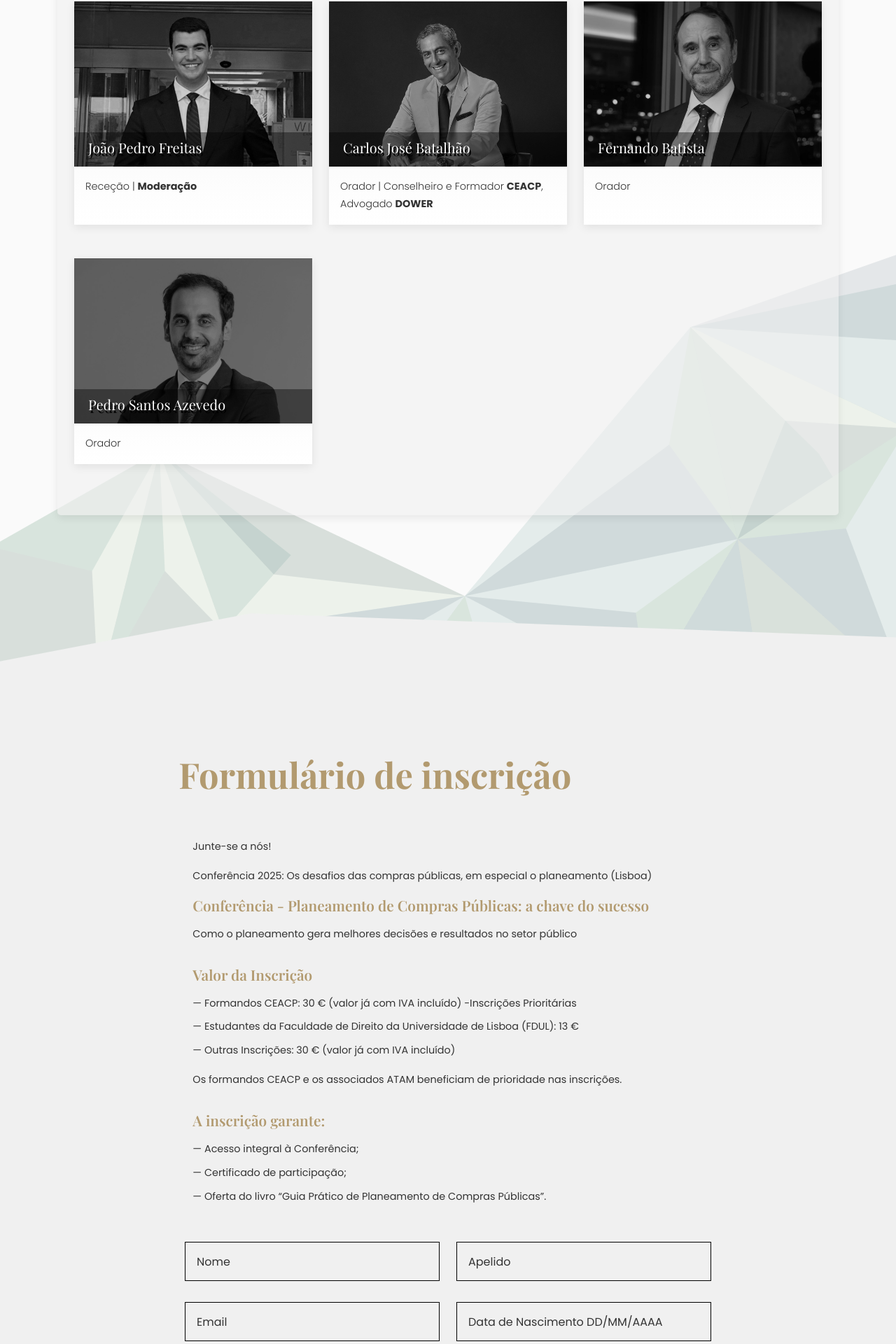
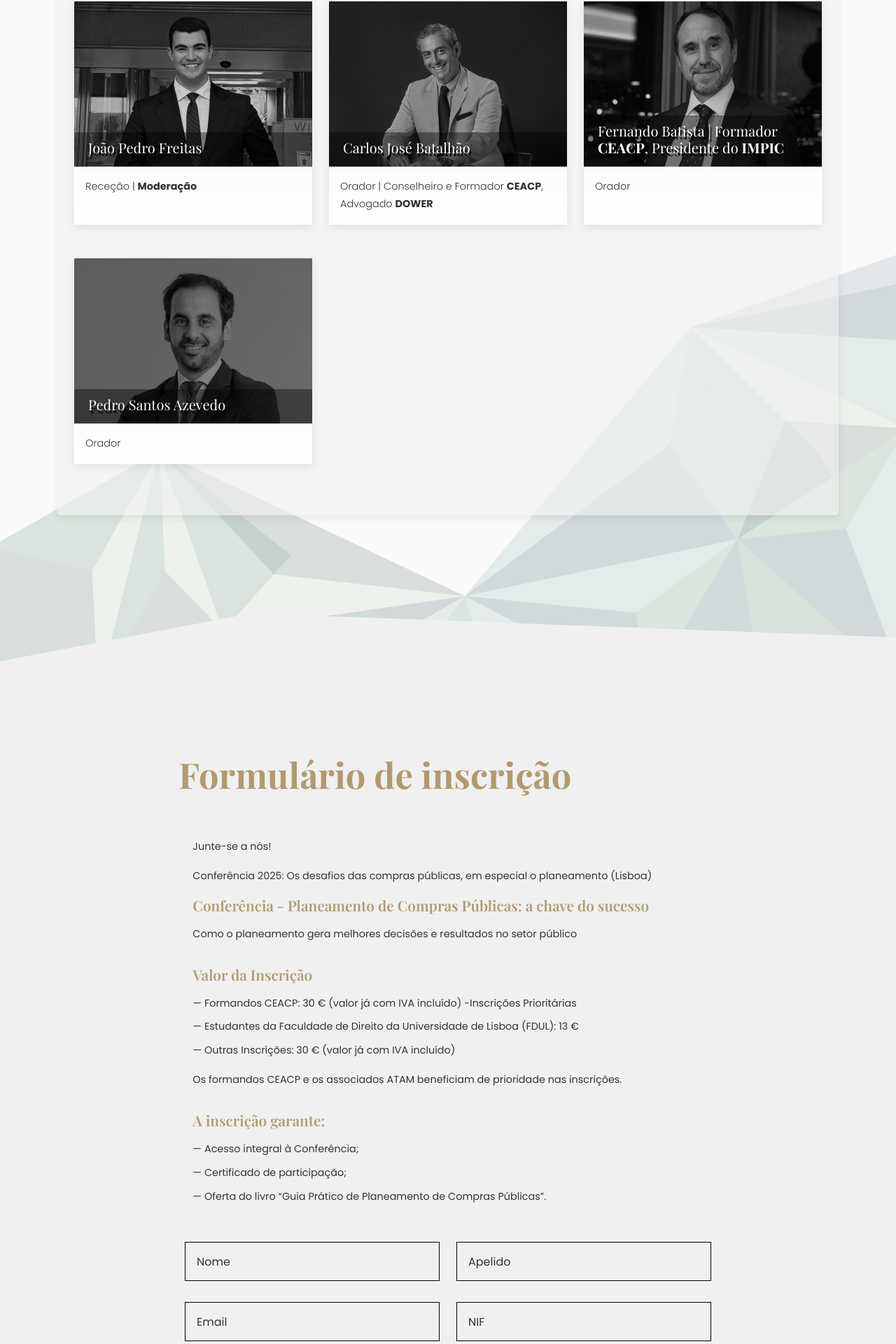
Before and after one commit to jorgeoliveira/conferencia-lisboa, a SvelteKit app: page / in a window 1280 px wide. Shown: the part 3152-5072 px from the top of the page at 70% size. Built offline with nearby package versions, Linux system fonts and the light colour scheme; a web font is replaced by a local one.

Commit message:
Update +page.svelte

```diff
--- a/src/routes/+page.svelte
+++ b/src/routes/+page.svelte
@@ -19,6 +19,7 @@
     let telf = "";
     let cargo = "";
     let org = "";
+    let confNif = "";
     let formfreq = "";
     let recaptchaResponse = "";
     let tematica =
@@ -115,7 +116,7 @@
                     const rowForm = (document.getElementById(
                         "row-form",
                     ).innerHTML =
-                        '<div class="row"><div class="col-12"><h5>Inscrição enviada com sucesso!</h5><p>Vai receber um email a confirmar a reserva, caso nao receba, contacte <br>sc@ceacp-cia-cangalho.com</p>' +
+                        '<div class="row"><div class="col-12"><h5>Inscrição enviada com sucesso!</h5><p>Vai receber um email a confirmar a reserva, caso nao receba, contacte <br>formacao@ceacp.pt</p>' +
                         "</div></div>");
                 } else if (
                     data.status == "error01" ||
@@ -232,9 +233,12 @@ on:mousemove={handleMousemove}>
                         >Planeamento de Compras Públicas: a chave do sucesso</span
                     >
                     <p style="font-size: 1rem;">
-                        Como o planeamento gera melhores decisões e resultados no setor público
+                        Como o planeamento gera melhores decisões e resultados
+                        no setor público
                     </p>
-                    <p style="font-size: 1rem;"><u>Pré-Inscrições abertas</u></p>
+                    <p style="font-size: 1rem;">
+                        <u>Pré-Inscrições abertas</u>
+                    </p>
                 </h1>
             </div>
             <div
@@ -293,7 +297,9 @@ on:mousemove={handleMousemove}>
                                         class="p-calendar pt-3"
                                         style="text-transform: uppercase; font-weight: 500; font-size: 13px;"
                                     >
-                                        Local: Lisboa<br>Auditório da Faculdade de Direito da Universidade de Lisboa
+                                        Local: Lisboa<br />Auditório da
+                                        Faculdade de Direito da Universidade de
+                                        Lisboa
                                     </p>
                                     <div
                                         style="width:100%; height:2px;background-color: #999;margin-top: 2vh;"
@@ -644,7 +650,8 @@ on:mousemove={handleMousemove}>
                                         class="card-title"
                                         style="text-shadow: 2px 4px 0 #000000;"
                                     >
-                                        Fernando Batista
+                                        Fernando Batista | Formador <strong>CEACP</strong>, Presidente do <strong>IMPIC</strong>
+
                                     </h5>
                                 </div>
                             </div>
@@ -810,6 +817,10 @@ on:mousemove={handleMousemove}>
                             />
                         </div>
                         <div class="col-sm-6">
+                            <label for="confNif">NIF</label>
+                            <input type="text" id="confNif" name="confNif"  class="cool" required />
+                        </div>
+                        <div class="col-sm-6">
                             <label for="dtNasc"
                                 >Data de Nascimento DD/MM/AAAA</label
                             >
@@ -842,7 +853,7 @@ on:mousemove={handleMousemove}>
                                 required
                             />
                         </div>
-                        <div class="col-sm-12">
+                        <div class="col-sm-6">
                             <label for="org">Organização</label>
                             <input
                                 id="org"
```
